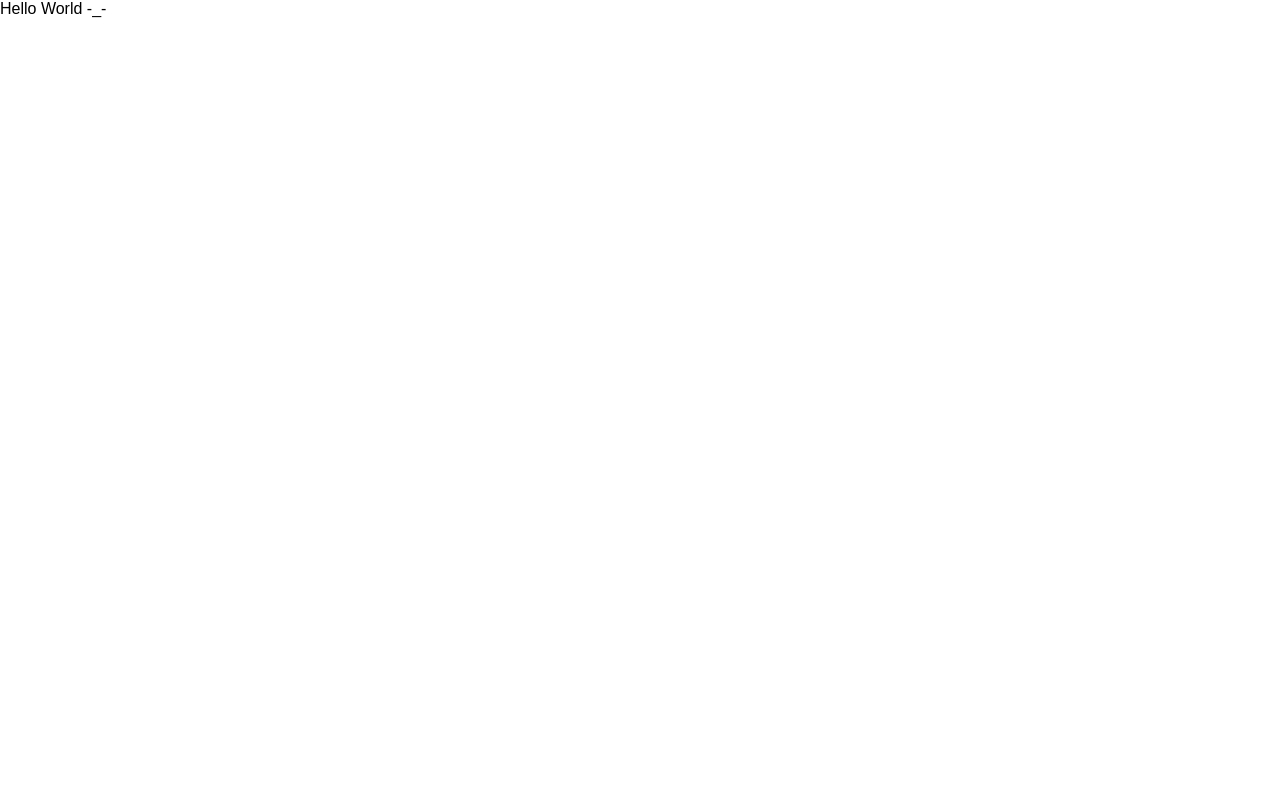
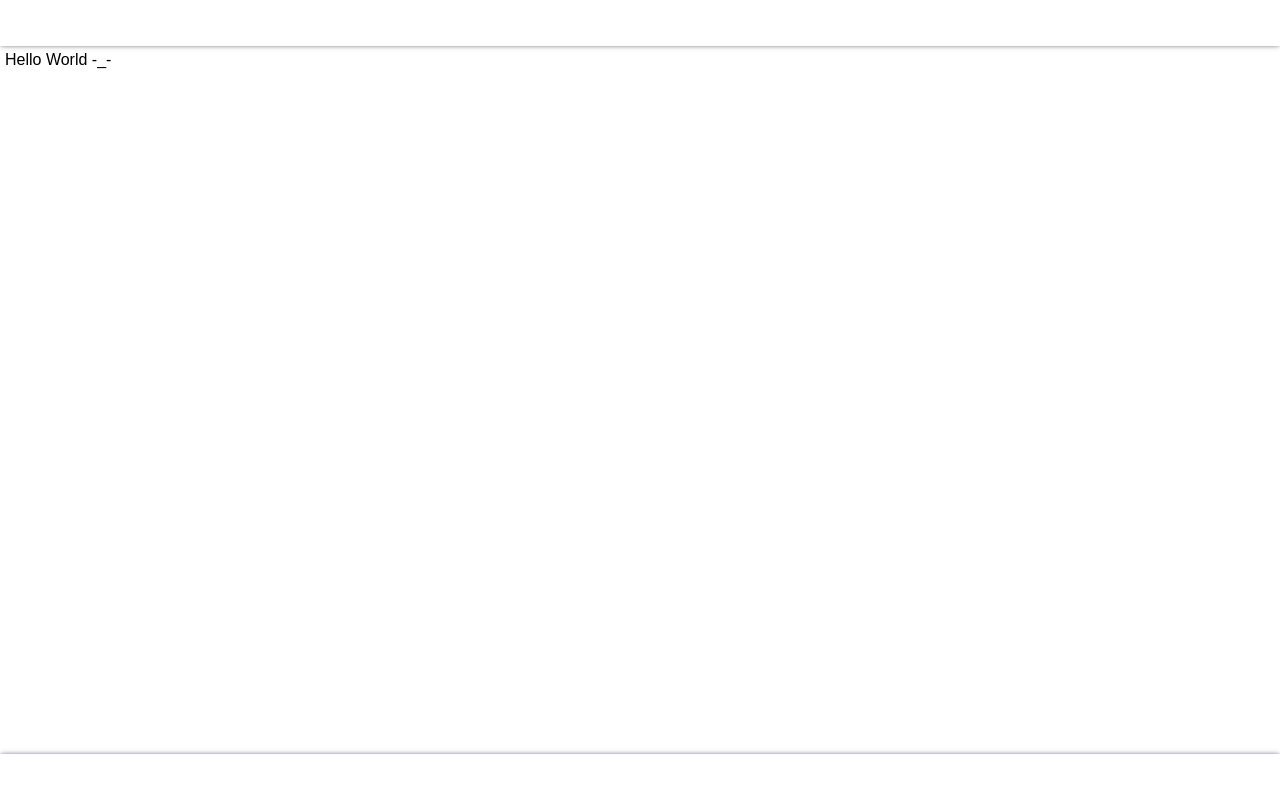
Before and after one commit to hamidazimiazp/Next-Js-Simple-Auth, a Next.js app: page / in a window 1280 px wide. Shown: the top 792 px of the page. Built offline with nearby package versions, Linux system fonts and the light colour scheme.

Commit message:
add layout to front

```diff
--- /dev/null
+++ b/src/components/layout/Layout.js
@@ -0,0 +1,14 @@
+import React from "react";
+import styles from "./Layout.module.css";
+
+const Layout = ({ children }) => {
+  return (
+    <div className={styles.wrapper}>
+      <section className={styles.header}></section>
+      <section className={styles.main}>{children}</section>
+      <section className={styles.footer}></section>
+    </div>
+  );
+};
+
+export default Layout;
--- /dev/null
+++ b/src/components/layout/Layout.module.css
@@ -0,0 +1,22 @@
+.wrapper {
+  height: 100vh;
+}
+.header,
+.footer {
+  height: 46px;
+  background-color: #fff;
+}
+.header {
+  box-shadow: rgba(50, 50, 93, 0.25) 0px 2px 5px -1px,
+    rgba(0, 0, 0, 0.3) 0px 1px 3px -1px;
+}
+.footer {
+  box-shadow: rgba(50, 50, 93, 0.25) 0px -2px 5px -1px,
+    rgba(0, 0, 0, 0.3) 0px -1px 3px -1px;
+}
+.main {
+  padding: 5px;
+  height: calc(100% - 46px - 46px);
+  overflow: hidden;
+  overflow-y: scroll;
+}
--- a/src/pages/_app.js
+++ b/src/pages/_app.js
@@ -1,5 +1,10 @@
-import '@/styles/globals.css'
+import Layout from "@/components/layout/Layout";
+import "@/styles/globals.css";
 
 export default function App({ Component, pageProps }) {
-  return <Component {...pageProps} />
+  return (
+    <Layout>
+      <Component {...pageProps} />
+    </Layout>
+  );
 }
```
